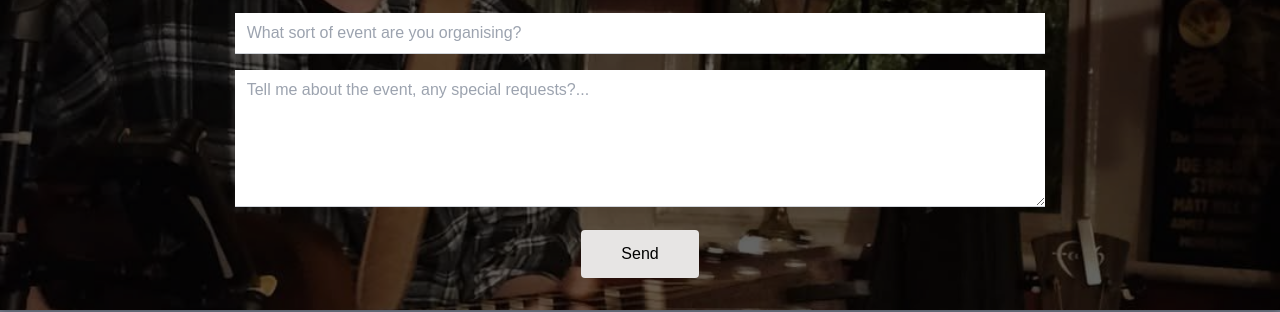
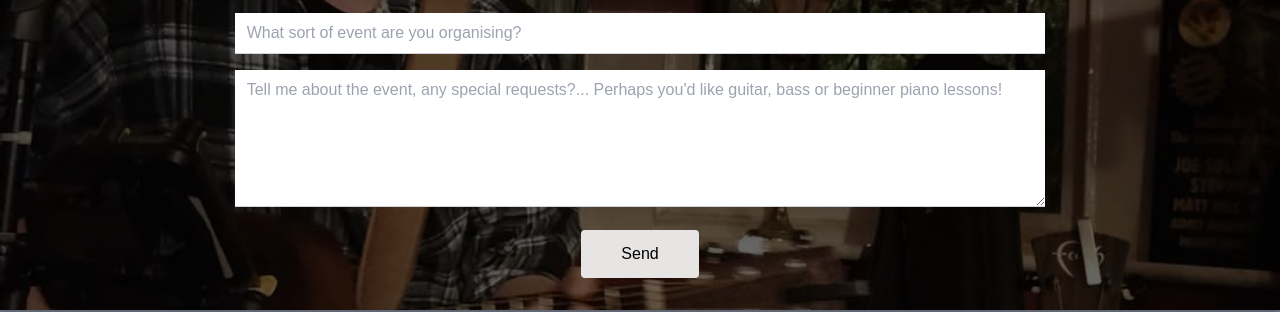
Before and after one commit to iwebsteraudio/iwebstermusic, a React (Vite) app: page /contact in a window 1280 px wide. Shown: the part 439-751 px from the top of the page. Built offline with nearby package versions, Linux system fonts and the light colour scheme; no server answers; a web font is replaced by a local one.

Commit message:
updates homepage

```diff
--- a/package.json
+++ b/package.json
@@ -43,6 +43,6 @@
     "tailwindcss": "^3.4.10",
     "tsconfig-paths": "^4.2.0",
     "typescript": "^5.5.4",
-    "vite": "^5.3.1"
+    "vite": "^6.3.5"
   }
 }
--- a/src/Components/Contact.tsx
+++ b/src/Components/Contact.tsx
@@ -46,7 +46,7 @@ const Contact: React.FC = () => {
         setStatus(`Error: ${response.data.message}`);
       }
     } catch (error: unknown) {
-      setStatus("Error sending email");
+      setStatus("Error sending email - please email iwebster.audio@gmail.com instead");
     }
 
     setFormData({
@@ -138,7 +138,7 @@ const Contact: React.FC = () => {
             className="border-b border-gray-300 focus:border-black focus:outline-none transition-all duration-1000 w-full py-2 px-3"
             id="message"
             name="message"
-            placeholder="Tell me about the event, any special requests?..."
+            placeholder="Tell me about the event, any special requests?... Perhaps you'd like guitar, bass or beginner piano lessons!"
             rows={5}
             value={formData.message}
             onChange={handleChange}
--- a/src/Components/Home.tsx
+++ b/src/Components/Home.tsx
@@ -10,9 +10,11 @@ const Home: React.FC = () => {
         <div className="w-full bg-white opacity-90">
           <div className="relative isolate rounded-3xl bg-white opacity-90 max-w-3xl mx-auto">
             <div className="w-full max-w-3xl h-auto sm:min-h-[500px] aspect-video  p-5">
+
+
               <iframe
                 className="w-full h-full rounded-lg"
-                src="https://www.youtube.com/embed/uGpb0HYfMuc?si=xWa_38ohkm9p9Wsy"
+                src="https://www.youtube.com/embed/wYryECe9xio?si=UygmMcj1jcba3ER0"
                 title="YouTube video player"
                 allow="accelerometer; autoplay; clipboard-write; encrypted-media; gyroscope; picture-in-picture; web-share"
               ></iframe>
@@ -35,9 +37,7 @@ const Home: React.FC = () => {
               Ian Webster - Guitarist and Singer
             </h2>
           </div>
-
         </div>
-
       </section>
 
       <Contact />
@@ -58,7 +58,6 @@ const Home: React.FC = () => {
           Neil Young. I can even bring a drum-machine and a looper pedal to
           create a one-man-band!
         </p>
-
       </section>
     </>
   );
```
Also changed, not shown: 1 other file (tests, documents, lock files or other folders).
